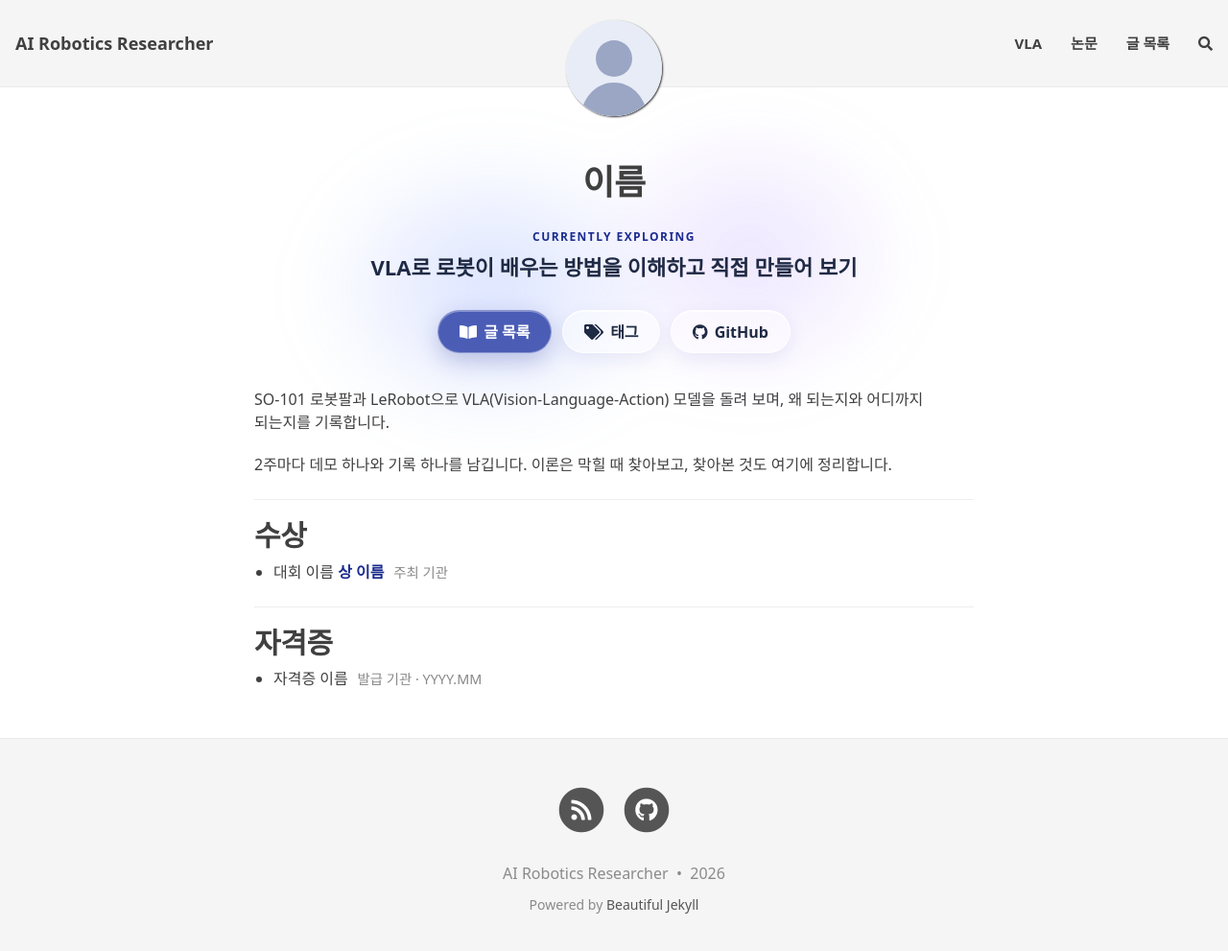
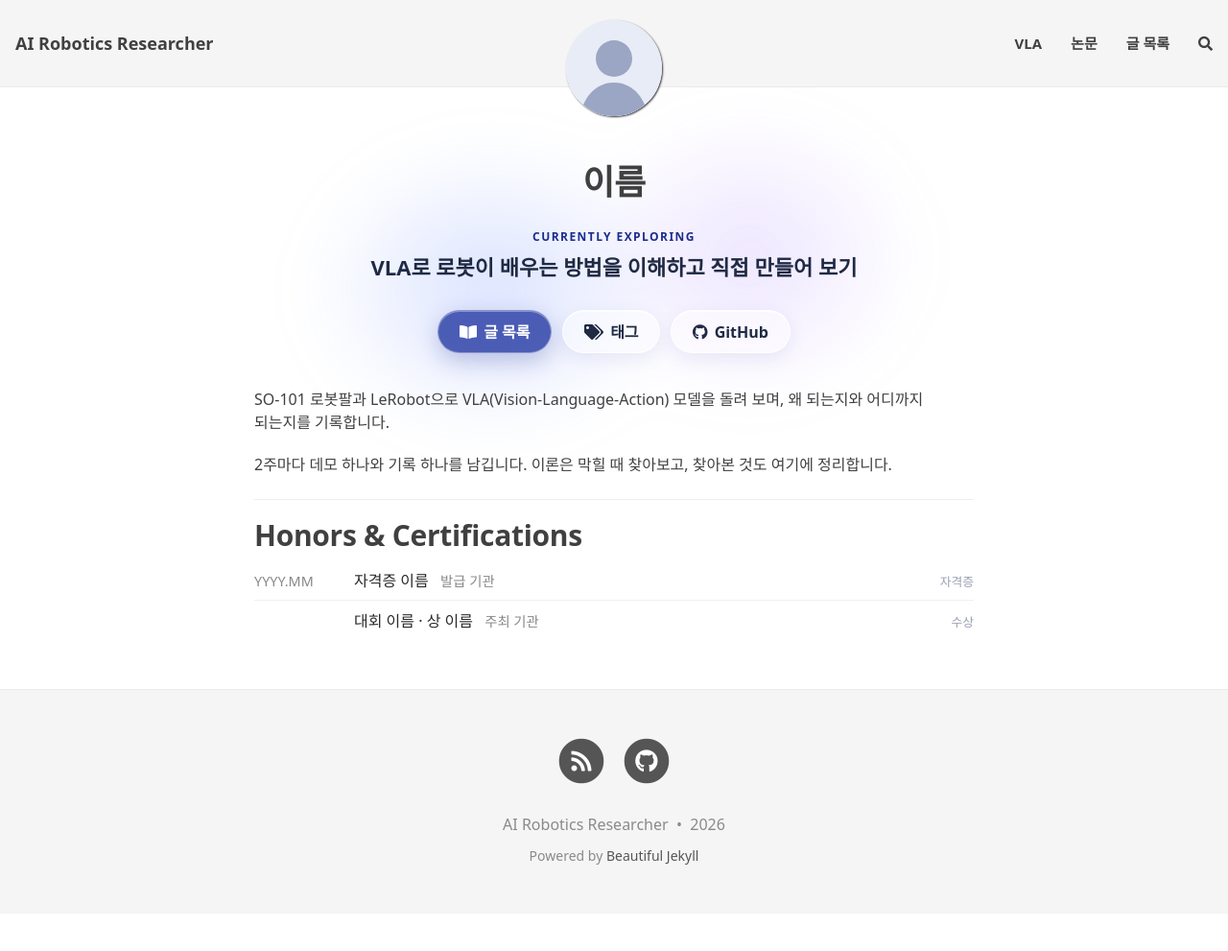
Before and after one commit to chanyee725/chanyee725, a Jekyll site: the page built from index.html, in a window 1280 px wide and 1003 px high. Shown: the top 991 px of the window at 96% size. Built offline with Jekyll 4.4.1, drawn with Linux system fonts in a browser that asks for light colours; nearby versions of some CDN libraries; some web fonts are replaced; the list of posts is cut into pages by our own code; comment, search, counter and statistics services are not loaded.

Commit message:
feat: merge awards and certifications into one CV-style list
Co-Authored-By: Claude Opus 5.5 (1M context) <noreply@anthropic.com>

```diff
--- a/assets/css/custom.css
+++ b/assets/css/custom.css
@@ -149,10 +149,6 @@ h4 {
 .home-section li {
   margin: 0.15rem 0;
 }
-.home-section b {
-  color: #1b2c8f;
-  font-weight: 600;
-}
 .home-sub {
   margin-left: 0.35rem;
   font-size: 0.9em;
@@ -263,3 +259,52 @@ ul.pagination.blog-pager {
     font-size: 19px;
   }
 }
+
+/* 수상·자격증: CV처럼 왼쪽 날짜, 가운데 항목, 오른쪽 구분 */
+.cv {
+  margin: 0;
+  padding: 0 !important;
+  list-style: none;
+}
+.cv li {
+  display: grid;
+  grid-template-columns: 5.5rem 1fr auto;
+  gap: 1rem;
+  align-items: baseline;
+  margin: 0 !important;
+  padding: 0.55rem 0;
+  border-bottom: 1px solid #f0f0f0;
+}
+.cv li:last-child {
+  border-bottom: 0;
+}
+.cv-date {
+  font-size: 0.9rem;
+  font-variant-numeric: tabular-nums;
+  color: #888;
+}
+.cv-title {
+  font-weight: 500;
+  color: #2a2a2a;
+}
+.cv-note {
+  margin-left: 0.5rem;
+  font-size: 0.9rem;
+  color: #888;
+}
+.cv-kind {
+  font-size: 0.8rem;
+  color: #9aa0b4;
+}
+@media (max-width: 640px) {
+  .cv li {
+    grid-template-columns: 4.5rem 1fr;
+  }
+  .cv-kind {
+    display: none;
+  }
+  .cv-note {
+    display: block;
+    margin-left: 0;
+  }
+}
--- a/index.html
+++ b/index.html
@@ -24,19 +24,17 @@ title: AI Robotics Researcher
   </div>
 
   <section class="home-section">
-    <h2>수상</h2>
-    <ul>
-      {% for a in p.awards %}
-      <li>{{ a.title }} <b>{{ a.prize }}</b> <span class="home-sub">{{ a.org }}</span></li>
-      {% endfor %}
-    </ul>
-  </section>
-
-  <section class="home-section">
-    <h2>자격증</h2>
-    <ul>
-      {% for c in p.certifications %}
-      <li>{{ c.title }} <span class="home-sub">{{ c.org }} · {{ c.date }}</span></li>
+    <h2>Honors &amp; Certifications</h2>
+    <ul class="cv">
+      {% for item in p.cv %}
+      <li>
+        <span class="cv-date">{{ item.date }}</span>
+        <span class="cv-body">
+          <span class="cv-title">{{ item.title }}</span>
+          {% if item.note %}<span class="cv-note">{{ item.note }}</span>{% endif %}
+        </span>
+        <span class="cv-kind">{{ item.kind }}</span>
+      </li>
       {% endfor %}
     </ul>
   </section>
```
Also changed, not shown: _data/profile.yml (+11 -11 lines).
